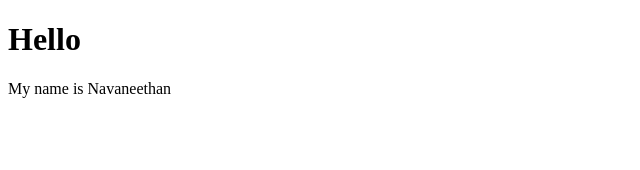
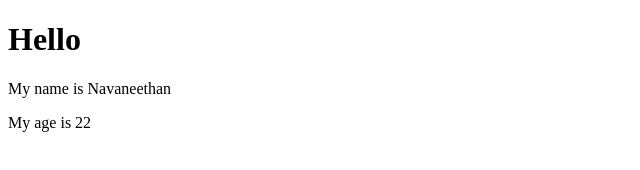
Before and after one commit to Navaneethan20/Github, a plain HTML site: page index.html in a window 1280 px wide. Shown: the full height of the page, 0-640 px from the left. Drawn offline with Linux system fonts and the light colour scheme.

Commit message:
Third Commit

```diff
--- a/index.html
+++ b/index.html
@@ -8,5 +8,6 @@
 <body>
     <h1>Hello</h1>
     <p>My name is Navaneethan</p>
+    <p>My age is 22</p>
 </body>
 </html>
```
